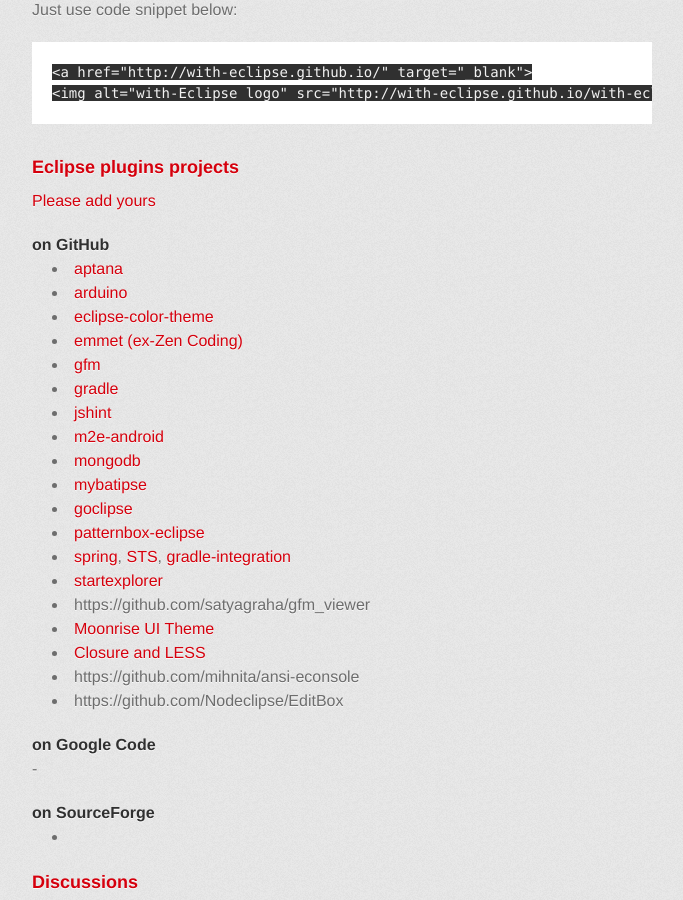
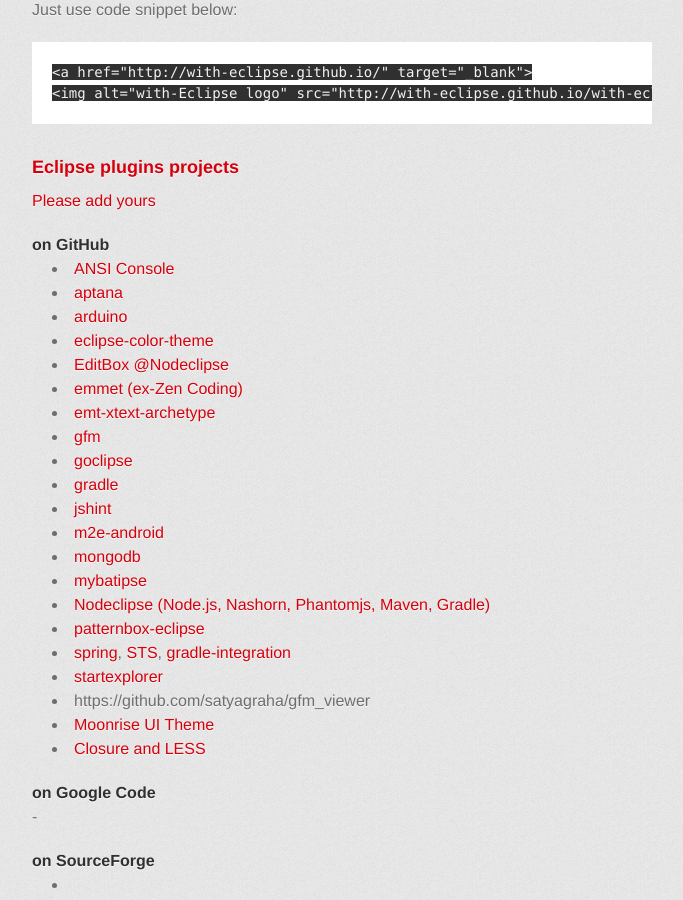
Before and after one commit to with-Eclipse/with-eclipse.github.io, a Jekyll site: the page built from index.md, in a window 1280 px wide and 900 px high, scrolled down 1738 px. Shown: the whole window, without its empty margins (298-981 px from the left). Built offline with Jekyll 4.4.1, drawn with Linux system fonts in a browser that asks for light colours; Markdown is read by kramdown in place of the engine named in the settings; comment, search, counter and statistics services are not loaded.

Commit message:
Update index.md

```diff
--- a/index.md
+++ b/index.md
@@ -81,17 +81,21 @@ Just use code snippet below:
 
 #### on GitHub
 
+- [ANSI Console](https://github.com/mihnita/ansi-econsole)
 - [aptana](https://github.com/aptana/studio3)
 - [arduino](https://github.com/jantje/arduino-eclipse-plugin)
 - [eclipse-color-theme](https://github.com/eclipse-color-theme/eclipse-color-theme)
+- [EditBox @Nodeclipse](https://github.com/Nodeclipse/EditBox)
 - [emmet (ex-Zen Coding)](https://github.com/emmetio/emmet-eclipse)
+- [emt-xtext-archetype](https://github.com/fuinorg/emt-xtext-archetype)
 - [gfm](https://github.com/satyagraha/gfm_viewer)
+- [goclipse](https://github.com/sesteel/goclipse)
 - [gradle](https://github.com/spring-projects/eclipse-integration-gradle)
 - [jshint](https://github.com/eclipsesource/jshint-eclipse/)
 - [m2e-android](https://github.com/rgladwell/m2e-android)
 - [mongodb](https://github.com/Kanatoko/MonjaDB)
 - [mybatipse](https://github.com/harawata/mybatipse)
-- [goclipse](https://github.com/sesteel/goclipse)
+- [Nodeclipse (Node.js, Nashorn, Phantomjs, Maven, Gradle)](https://github.com/Nodeclipse/nodeclipse-1)
 - [patternbox-eclipse](https://github.com/patternbox/patternbox-eclipse)
 - [spring](?), [STS](https://github.com/spring-projects/eclipse-integration-commons),
  [gradle-integration](https://github.com/spring-projects/eclipse-integration-gradle/)
@@ -99,8 +103,6 @@ Just use code snippet below:
 - https://github.com/satyagraha/gfm_viewer
 - [Moonrise UI Theme](https://github.com/guari/eclipse-ui-theme)
 - [Closure and LESS](https://github.com/vtst/ow)
-- https://github.com/mihnita/ansi-econsole
-- https://github.com/Nodeclipse/EditBox
 
 #### on Google Code
 
```
